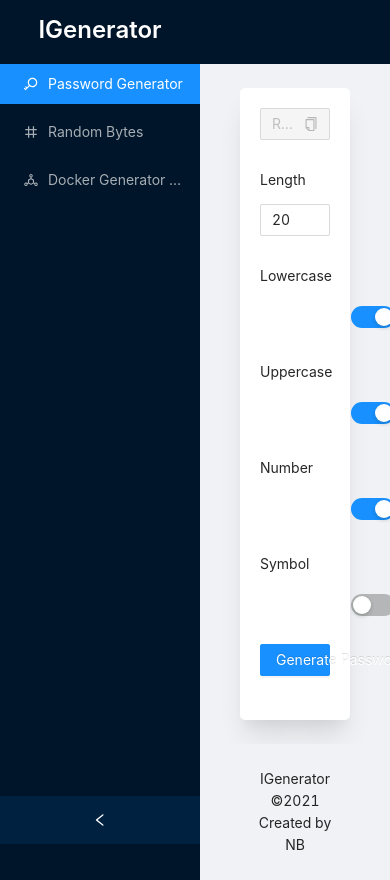
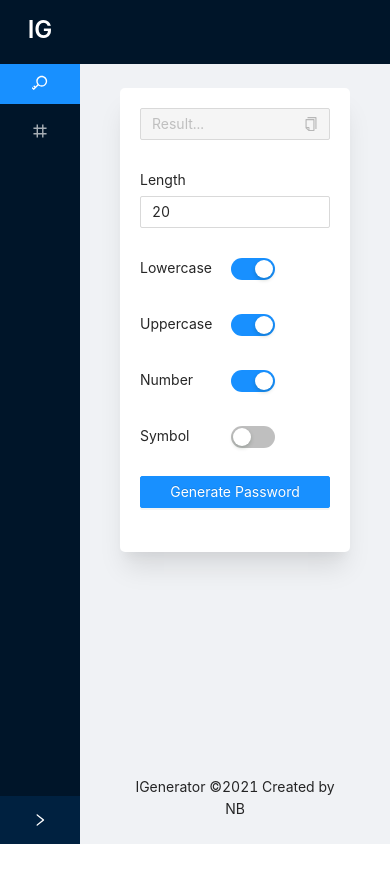
Before and after one commit to toihocweb/igenerator, a React (Create React App) app: page / in a window 390 px wide. After the commit the page ends 844 px from the top, so only its background shows below. Built offline with nearby package versions, Linux system fonts and the light colour scheme.

Commit message:
#fix responsive

```diff
--- a/src/components/PasswordGenerator/style.scss
+++ b/src/components/PasswordGenerator/style.scss
@@ -5,4 +5,13 @@
       margin-left: auto;
     }
   }
+  @media (max-width: 575px){
+    .ant-col.ant-form-item-control {
+      flex: auto;
+    }
+    .ant-col.ant-form-item-label {
+      flex: auto;
+      padding: 0;
+    }
+  }
 }
--- a/src/components/Sidebar/Sidebar.js
+++ b/src/components/Sidebar/Sidebar.js
@@ -12,29 +12,38 @@ const { Sider } = Layout;
 const { Title } = Typography;
 
 function Sidebar() {
+  console.log(window.location.pathname);
   const [collapsed, setCollapsed] = useState(false);
-
   const onCollapse = (collapsed) => {
     setCollapsed(collapsed);
   };
 
   return (
-    <Sider collapsible collapsed={collapsed} onCollapse={onCollapse}>
+    <Sider
+      breakpoint={"sm"}
+      collapsible
+      collapsed={collapsed}
+      onCollapse={onCollapse}
+    >
       <div className="logo">
         <Title level={3} style={{ color: "white", marginBottom: 0 }}>
           {collapsed ? "IG" : "IGenerator"}
         </Title>
       </div>
-      <Menu theme="dark" defaultSelectedKeys={["1"]} mode="inline">
-        <Menu.Item key="1" icon={<KeyOutlined />}>
+      <Menu
+        theme="dark"
+        defaultSelectedKeys={[window.location.pathname]}
+        mode="inline"
+      >
+        <Menu.Item key="/" icon={<KeyOutlined />}>
           <NavLink to="/">Password Generator</NavLink>
         </Menu.Item>
-        <Menu.Item key="2" icon={<NumberOutlined />}>
+        <Menu.Item key="/random-bytes" icon={<NumberOutlined />}>
           <NavLink to="/random-bytes">Random Bytes</NavLink>
         </Menu.Item>
-        <Menu.Item key="3" icon={<DeploymentUnitOutlined />}>
-          <NavLink to="/docker-generator">Docker Generator (beta)</NavLink>
-        </Menu.Item>
+        {/*<Menu.Item key="/docker-generator" icon={<DeploymentUnitOutlined />}>*/}
+        {/*  <NavLink to="/docker-generator">Docker Generator (beta)</NavLink>*/}
+        {/*</Menu.Item>*/}
       </Menu>
     </Sider>
   );
```
Also changed, not shown: src/components/Card/style.scss (line endings or trailing spaces).
